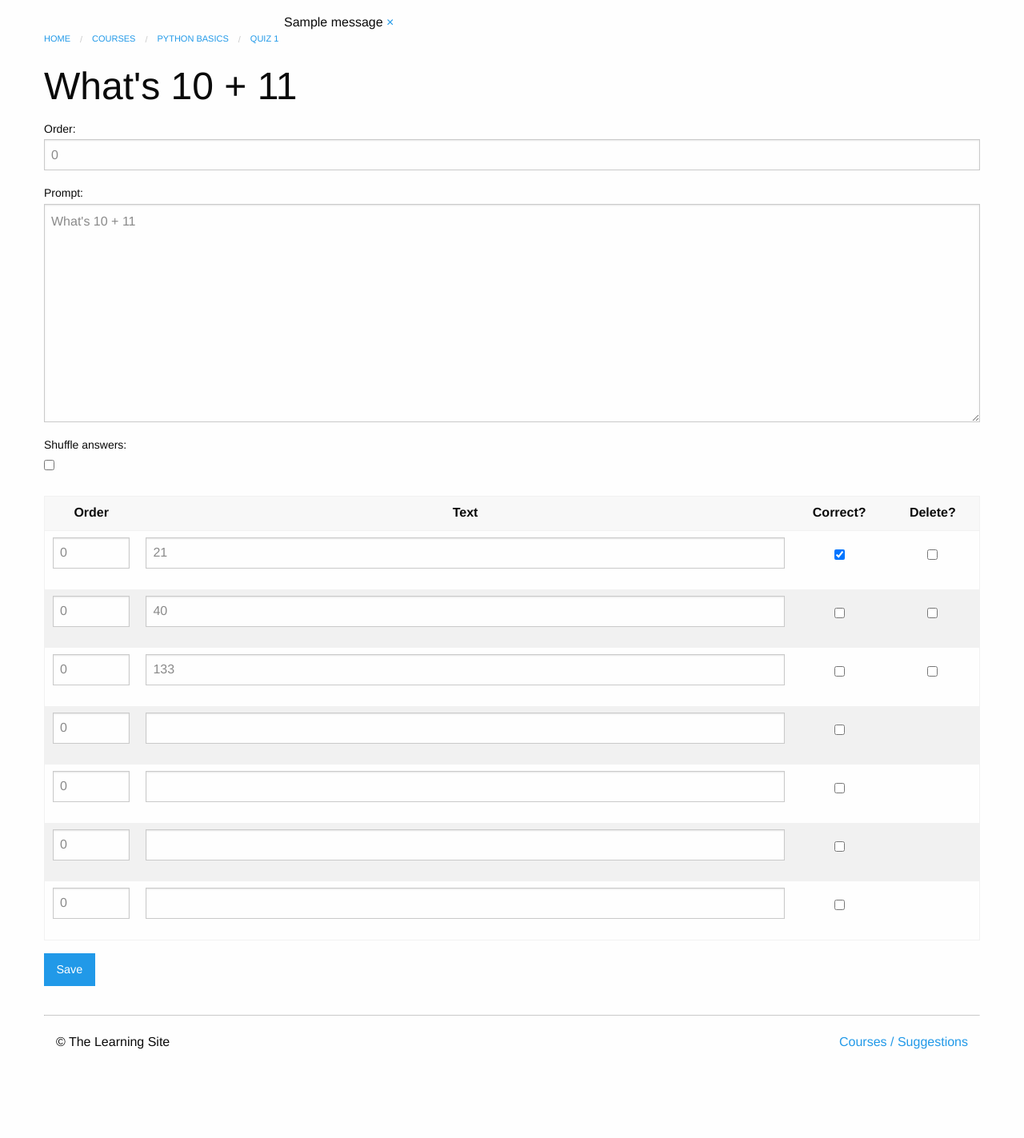
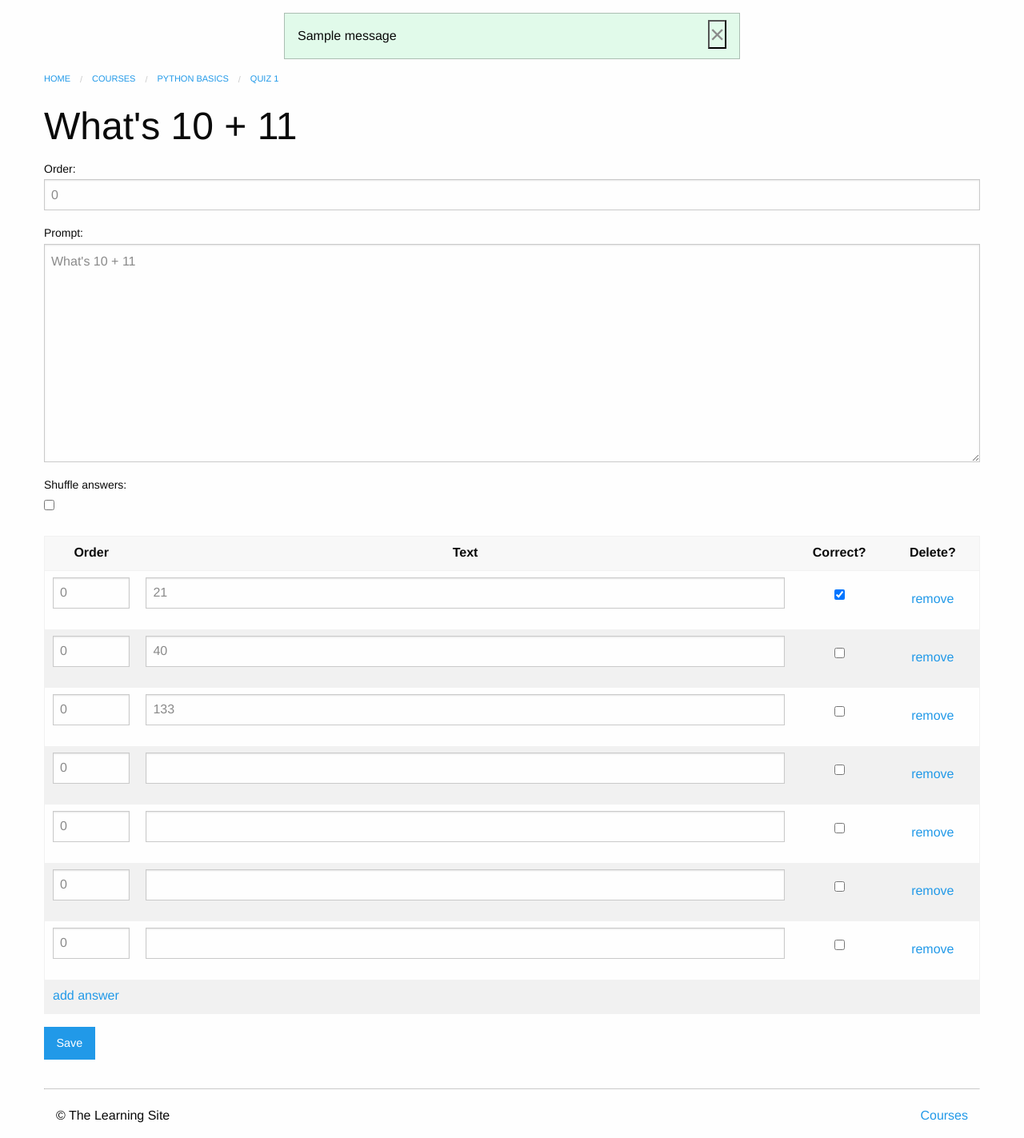
Before and after one commit to PatrickBluth/learning_site, a Django app: page /courses/6/edit_question/6/ in a window 1280 px wide. Shown: the part 54-1477 px from the top of the page at 80% size. Before the commit the page ends 1366 px from the top, so only its background shows below. Run offline with Django 3.2, Linux system fonts and the light colour scheme; a user stored in the database is signed in; data comes from the database, SQL or seed files in the repository; both versions use the stored data as it was after the commit; one stand-in notice (Sample message) is shown.

Commit message:
Fixed removal bug. Updated CSS. Drap & Drop not working

```diff
--- a/courses/forms.py
+++ b/courses/forms.py
@@ -25,7 +25,16 @@ class QuizForm(forms.ModelForm):
         ]
 
 
-class TrueFalseQuestionForm(forms.ModelForm):
+class QuestionForm(forms.ModelForm):
+    class Media:
+        css = {'all': ('courses/css/order.css',)}
+        js = (
+            'courses/js/vendor/jquery.fn.sortable.min.js',
+            'courses/js/order.js'
+        )
+
+
+class TrueFalseQuestionForm(QuestionForm):
     class Meta:
         model = models.TrueFalseQuestion
         fields = [
@@ -34,7 +43,7 @@ class TrueFalseQuestionForm(forms.ModelForm):
         ]
 
 
-class MultipleChoiceQuestionForm(forms.ModelForm):
+class MultipleChoiceQuestionForm(QuestionForm):
     class Meta:
         model = models.MultipleChoiceQuestion
         fields = [
@@ -54,6 +63,7 @@ class AnswerForm(forms.ModelForm):
         ]
 
 
+
 AnswerFormSet = forms.modelformset_factory(
     models.Answer,
     form=AnswerForm,
--- a/courses/templates/courses/question_form.html
+++ b/courses/templates/courses/question_form.html
@@ -47,3 +47,19 @@
     </form>
 </div>
 {% endblock %}
+
+{% block css %}
+    {{ form.media.css }}
+{% endblock %}
+
+{% block javascript %}
+    {% load static from staticfiles %}
+    {{ form.media.js }}
+    <script src="{% static 'js/vendor/jquery.formset.js' %}"></script>
+    <script>
+        $('.answer-form').formset({
+            addText: 'add answer',
+            deleteText: 'remove'
+        });
+    </script>
+{% endblock %}
--- a/courses/views.py
+++ b/courses/views.py
@@ -157,6 +157,8 @@ def question_edit(request, quiz_pk, question_pk):
             for answer in answers:
                 answer.question = question
                 answer.save()
+            for answer in answer_forms.deleted_objects:
+                answer.delete()
             messages.success(request, "Updated question")
             return HttpResponseRedirect(question.quiz.get_absolute_url())
     return render(request, 'courses/question_form.html', {
--- a/templates/layout.html
+++ b/templates/layout.html
@@ -9,7 +9,7 @@
         <link rel="stylesheet" href="{% static 'css/foundation.min.css' %}">
         <link rel="stylesheet" href="{% static 'css/layout.css' %}">
         {% block css %}{% endblock %}
-        <script src="{% static 'vendor/modernizr.js' %}"></script>
+        <script src="{% static 'js/vendor/modernizr.js' %}"></script>
         <meta class="foundation-mq">
     </head>
     <body>
@@ -31,9 +31,11 @@
             <div class="row">
                 <div class="small-6 small-centered columns">
                     {% for message in messages %}
-                <div data-alert class="alert-box {{ message.tags }} radius">
+                        <div class="callout {{ message.tags }}" data-closable>
                             {{ message }}
-                    <a href="#" class="close">&times;</a>
+                            <button type="button" class="close-button" aria-label="Dismiss message">
+                                <span aria-hidden="true">&times;</span>
+                            </button>
                         </div>
                     {% endfor %}
                 </div>
@@ -47,8 +49,7 @@
             </div>
             <div class="small-6 columns">
                 <ul class="inline-list no-bullet float-right">
-                    <li style="float:left"><a href="{% url 'courses:course_list' %}">Courses&nbsp;/</a></li>
-                    <li style="float:right;"><a href="{% url 'suggestion' %}">&nbsp;Suggestions</a></li>
+                    <li><a href="{% url 'courses:course_list' %}">Courses</a></li>
                 </ul>
             </div>
         </footer>
```
Also changed, not shown: db.sqlite3. Lines whose indentation alone changed are shown as unchanged.
